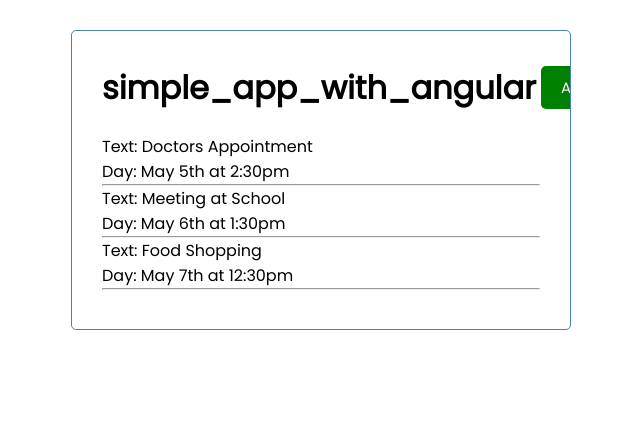
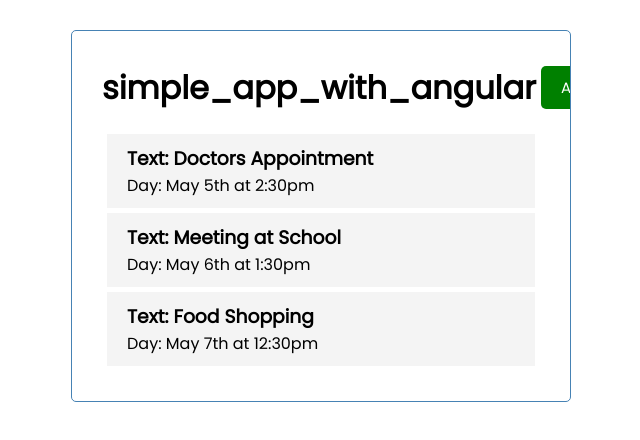
Before and after one commit to marouaneXan/task_tracker_with_angular, an Angular app: page / in a window 1280 px wide. Shown: the top 440 px of the page, without its empty margins (319-959 px from the left). Built offline with nearby package versions, Linux system fonts and the light colour scheme.

Commit message:
add style for task item component

```diff
--- a/src/app/components/task-item/task-item.component.css
+++ b/src/app/components/task-item/task-item.component.css
@@ -0,0 +1,16 @@
+.task {
+    background: #f4f4f4;
+    margin: 5px;
+    padding: 10px 20px;
+    cursor: pointer;
+  }
+
+  .task.reminder {
+    border-left: 5px solid green;
+  }
+
+  .task h3 {
+    display: flex;
+    align-items: center;
+    justify-content: space-between;
+  }
--- a/src/app/components/task-item/task-item.component.html
+++ b/src/app/components/task-item/task-item.component.html
@@ -1,3 +1,4 @@
-<p>Text: {{task.text}}</p>
+<div class="task">
+    <h3>Text: {{task.text}}</h3>
     <p>Day: {{task.day}}</p>
-    <hr>
+</div>
```
